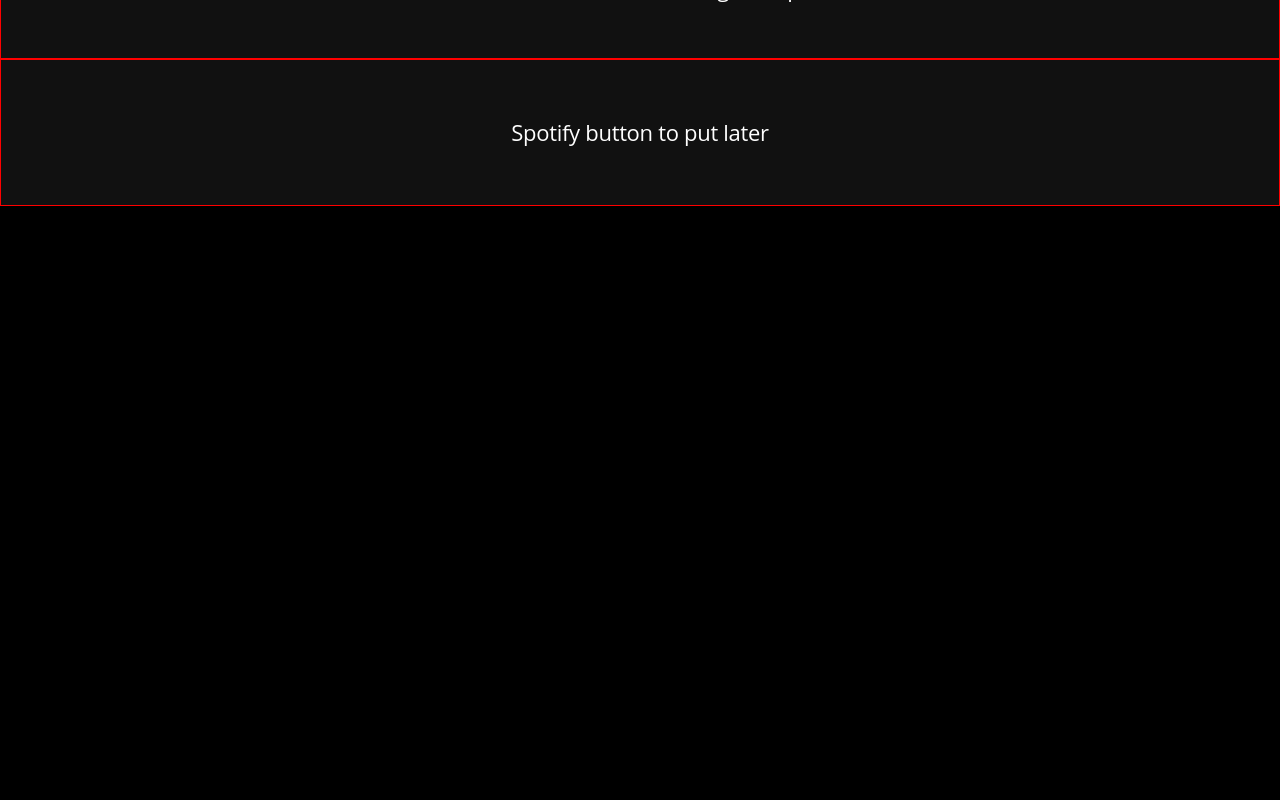
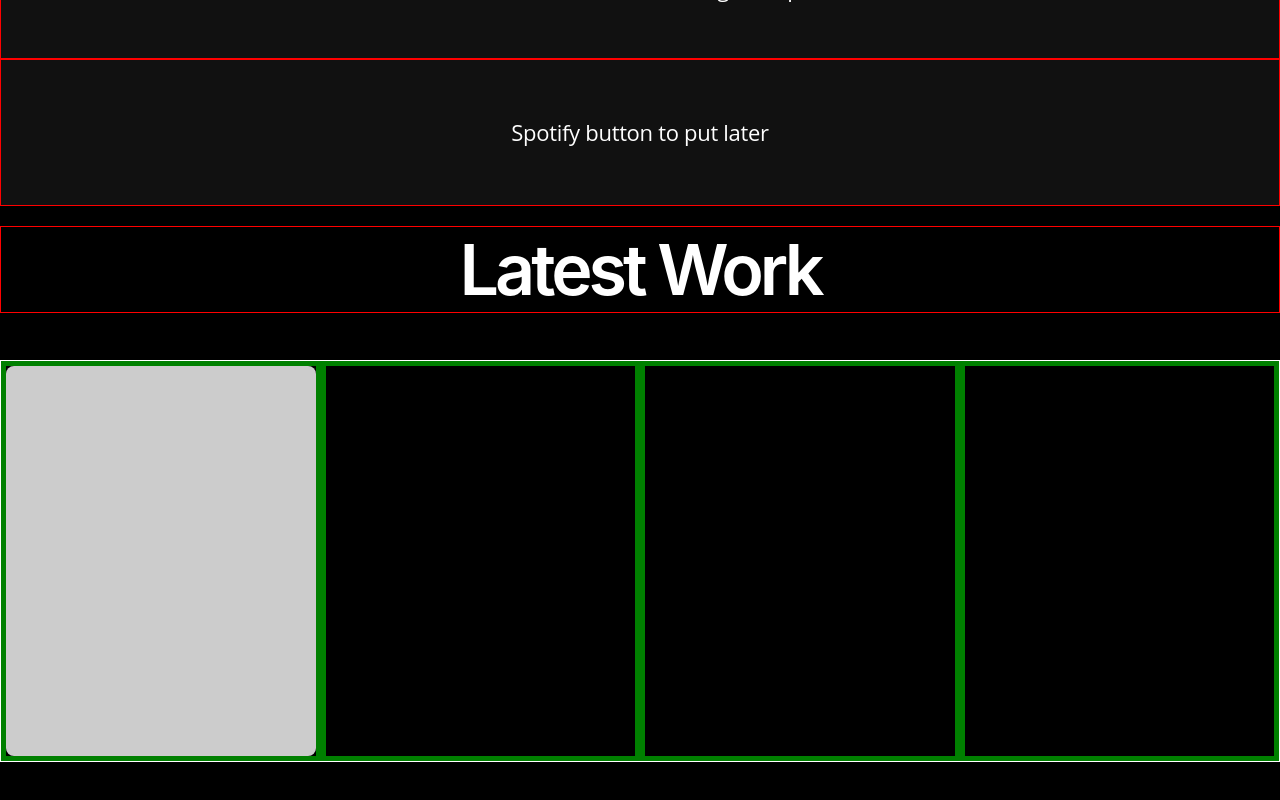
Before and after one commit to sudhanshusingh15/portfolio, a React (Create React App) app in the folder portfolio/: page / in a window 1280 px wide. Shown: the part 594-1394 px from the top of the page. Built offline with nearby package versions, Linux system fonts and the light colour scheme.

Commit message:
minor changes to homepage

```diff
--- a/portfolio/src/containers/navBar/index.jsx
+++ b/portfolio/src/containers/navBar/index.jsx
@@ -42,7 +42,7 @@ const AnchorLink = styled(Link)`
     font-family: "FuturaCnd", "Open Sans", "Helvetica Neue", Helvetica, Arial, sans-serif;
     font-weight: 600;
     font-style: normal;
-    font-size: 15.2px;
+    font-size: 0.95em;
     color: rgb(255, 255, 255);
     cursor: pointer;
     outline: none;
--- a/portfolio/src/pages/homePage/index.jsx
+++ b/portfolio/src/pages/homePage/index.jsx
@@ -15,11 +15,115 @@ const HomePageContainer = styled.div`
     background: #000;
 `;
 
+const Title = styled.h1`
+    font-family: acorn, -apple-system, BlinkMacSystemFont, "Segoe UI", Roboto, Oxygen, Ubuntu, Cantarell, "Open Sans", "Helvetica Neue", sans-serif;
+    letter-spacing: -4px;
+    font-feature-settings: "liga";
+    text-rendering: optimizeLegibility;
+    -webkit-font-smoothing: antialiased;
+    text-align: center;
+    margin-top: 20px;
+    padding: 0;
+    border: 1px solid red;
+    width: 100%;
+    height: auto;
+
+    ${props => css`
+        font-size: ${props.fontSize || "170px"};
+        font-weight: ${props.fontWeight || "600"};
+        color: ${props.color || "white"};
+    `}
+`;
+
+const Text = styled.p`
+    font-family: "FuturaCnd", "Open Sans", "Helvetica Neue", Helvetica, Arial, sans-serif;
+    letter-spacing: -0.3px;
+    font-feature-settings: "liga";
+    text-rendering: optimizeLegibility;
+    -webkit-font-smoothing: antialiased;
+    text-align: center;
+    margin: 0;
+    padding: 5px;
+
+    ${props => css`
+        font-size: ${props.fontSize || "30px"};
+        font-weight: ${props.fontWeight || "700"};
+        color: ${props.color || "white"};
+    `}
+`;
+
+const WorkContainer = styled.div`
+    display: flex;
+
+    justify-content: center;
+    width: 100%;
+    height: auto;
+    border: 1px solid white;
+
+`;
+
+
+const IndividualWorkContainer = styled.div`
+    border: 5px solid green;
+    display: inline-flex;
+    ${props => css`
+        width: ${props.width || "50vw"};
+        height: ${props.height || "50vh"};
+    `}
+
+`;
+
+const Work = styled.div`
+    width: 100%;
+    height: 100%;
+    background-color: #ccc;
+    border-radius: 8px;
+    transition: transform 0.3s ease, box-shadow 0.3s ease;
+    will-change: transform, box-shadow;
+
+    &:hover {
+        transform: translateY(-5px);
+        box-shadow: -1px 10px 12px rgba(255,255,0,0.7);
+    }
+`;
+
+const WorkTextContainer = styled.div`
+    width: 100%;
+    height: 50vh;
+`;
+
+
+const WorkText = styled.p`
+   font-family: "FuturaCnd", "Open Sans", "Helvetica Neue", Helvetica, Arial, sans-serif;
+   font-size: 20px;
+   color: white;
+`;
+
+
+
 export function HomePage(props) {
     return (
         <HomePageContainer>
-            <Navbar />
+           <Navbar />
             <TopSection />
+            <Title fontSize="70px">Latest Work</Title>
+            <WorkContainer>
+                <IndividualWorkContainer>
+                    <Work></Work>
+                </IndividualWorkContainer>
+
+                <IndividualWorkContainer>
+
+                </IndividualWorkContainer>
+
+                <IndividualWorkContainer>
+
+                </IndividualWorkContainer>
+
+                <IndividualWorkContainer>
+
+                </IndividualWorkContainer>
+            </WorkContainer>
         </HomePageContainer>
     );
 }
--- a/portfolio/src/pages/homePage/topSection.jsx
+++ b/portfolio/src/pages/homePage/topSection.jsx
@@ -2,8 +2,6 @@ import React from "react";
 import { useState, useEffect } from "react";
 import styled, { keyframes, css }from "styled-components";
 import BackgroundAnimation from "../../containers/backgroundAnimation/index.jsx";
-// import { Navbar } from "../../containers/navBar/index.jsx";
-
 // import { GridComponent }  from "../../containers/gridComponent/index.jsx";
 
 
@@ -32,7 +30,7 @@ const TopSectionContainer = styled.div`
 
 const TextContainer = styled.div`
     width: 100%;
-    height: 100px;
+    height: auto;
     display: flex;
     align-items: center;
     justify-content: center;
@@ -69,7 +67,7 @@ const Title = styled.h1`
     `}
 
     ${props => css`
-        font-size: ${props.fontSize || "170px"};
+        font-size: ${props.fontSize || "10.625em"};
         font-weight: ${props.fontWeight || "600"};
         color: ${props.color || "white"};
     `}
@@ -97,7 +95,7 @@ const Text = styled.p`
     `}
 
     ${props => css`
-        font-size: ${props.fontSize || "30px"};
+        font-size: ${props.fontSize || "1.875em"};
         font-weight: ${props.fontWeight || "700"};
         color: ${props.color || "white"};
     `}
@@ -165,15 +163,14 @@ export function TopSection(props) {
     return (
         <TopSectionContainer>
             {/* <BackgroundAnimation /> */}
-            {/* <Navbar /> */}
             <TextContainer height="auto">
                 <Title firstTitle isTitleVisible={isTitleVisible}>Hello! I am</Title>
                 <Title isTitleVisible={isTitleVisible}>Sudhanshu</Title>
-                <Text firstText fontSize="22px" fontWeight="0" isTextVisible={isTextVisible}>I am passionate about merging technology and user-centric design</Text>
-                <Text fontSize="22px" fontWeight="0" isTextVisible={isTextVisible}>to craft seamless and intuitive digital experiences</Text>
+                <Text firstText fontSize="1.375em" fontWeight="0" isTextVisible={isTextVisible}>I am passionate about merging technology and user-centric design</Text>
+                <Text fontSize="1.375em" fontWeight="0" isTextVisible={isTextVisible}>to craft seamless and intuitive digital experiences</Text>
             </TextContainer>
             <SpotifyContainer isSpotifyVisible={isSpotifyVisible}>
-                <Text fontSize="22px" fontWeight="0" isTextVisible={isTextVisible}>Spotify button to put later</Text>
+                <Text fontSize="1.375em" fontWeight="0" isTextVisible={isTextVisible}>Spotify button to put later</Text>
             </SpotifyContainer>
         </TopSectionContainer>
     );
```
Also changed, not shown: 1 other file (tests, documents, lock files or other folders).
